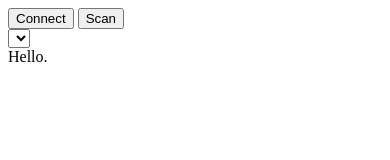
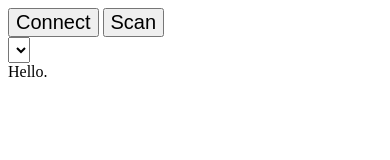
Before and after one commit to tigoe/geo-bluetooth, a plain HTML site: page www/index.html in a window 390 px wide. Drawn offline with Linux system fonts and the light colour scheme; some packages are replaced by stand-ins of ours.

Commit message:
style update

```diff
--- a/www/index.html
+++ b/www/index.html
@@ -8,7 +8,12 @@
 
         <style typpe="css">
         .button {
-        		font-size: 20PX;
+        		font-size: 20px;
+        		height: auto
+        }
+
+        .select {
+        		font-size: 20px;
         		height: auto
         }
         </style>
@@ -17,10 +22,10 @@
     <body>
         <div class="app">
             <div id="ui">
-                <button id="connectButton">Connect</button>
-                <button id="scanButton">Scan</button>
+                <button id="connectButton" class="button">Connect</button>
+                <button id="scanButton" class="button">Scan</button>
             </div>
-            <select id="devices"></select>
+            <select id="devices" class="select"></select>
         <div id="message">Hello.</div>
 
         </div>
```
